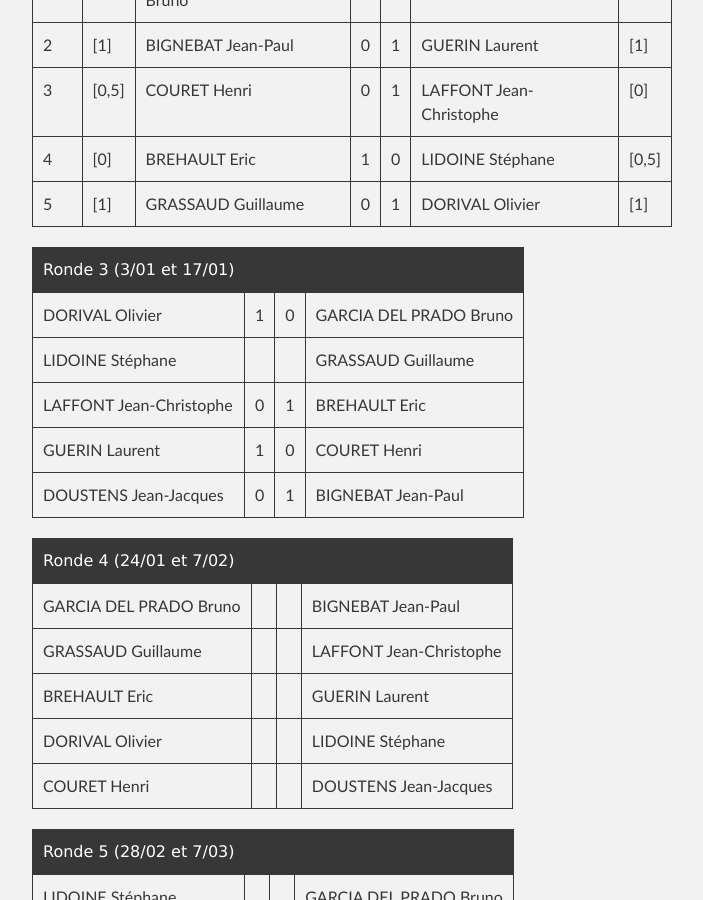
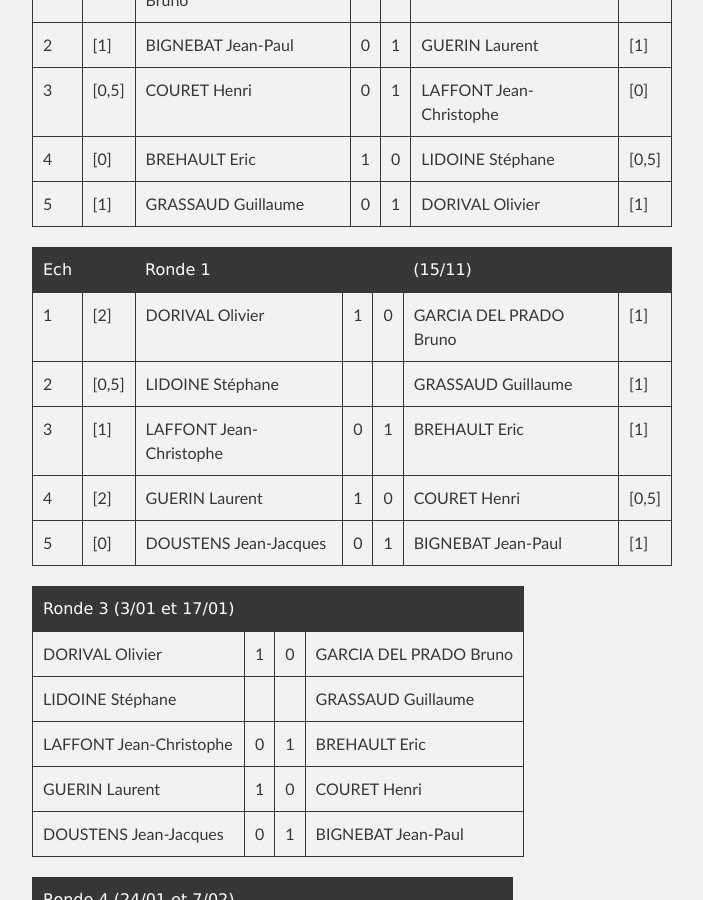
Before and after one commit to echiquier-villeneuve-tolosane/echiquier-villeneuve-tolosane.github.io, a Jekyll site: the page built from club.md, in a window 1280 px wide and 900 px high, scrolled down 1159 px. Shown: the whole window, without its empty margins (288-991 px from the left). Built offline with Jekyll 4.4.1, drawn with Linux system fonts in a browser that asks for light colours; nearby versions of some CDN libraries.

Commit message:
Updated club.md

```diff
--- a/club.md
+++ b/club.md
@@ -40,6 +40,14 @@
 |3| [0,5] | COURET Henri             | 0   | 1    | LAFFONT Jean-Christophe   | [0] |
 |4| [0] | BREHAULT Eric              | 1   | 0    | LIDOINE Stéphane          |[0,5]|
 |5| [1] | GRASSAUD Guillaume         | 0   | 1    | DORIVAL Olivier           | [1] |
+
+|Ech |     | Ronde 1                 |     |      |  (15/11)                  |     |
+|-|-----| -------------------------- |:---:| :---:| ------------------------- |-----|
+|1| [2] | DORIVAL Olivier            | 1   | 0    | GARCIA DEL PRADO Bruno    | [1] |
+|2|[0,5]| LIDOINE Stéphane           |     |      | GRASSAUD Guillaume        | [1] |
+|3| [1] | LAFFONT Jean-Christophe    | 0   | 1    | BREHAULT Eric             | [1] |
+|4| [2] | GUERIN Laurent             | 1   | 0    | COURET Henri              |[0,5]|
+|5| [0] | DOUSTENS Jean-Jacques      | 0   | 1    | BIGNEBAT Jean-Paul        | [1] |
 
 | Ronde 3 (3/01 et 17/01)      |     |      |                              |
 | ---------------------------- |:---:| :---:| ---------------------------- |
```
